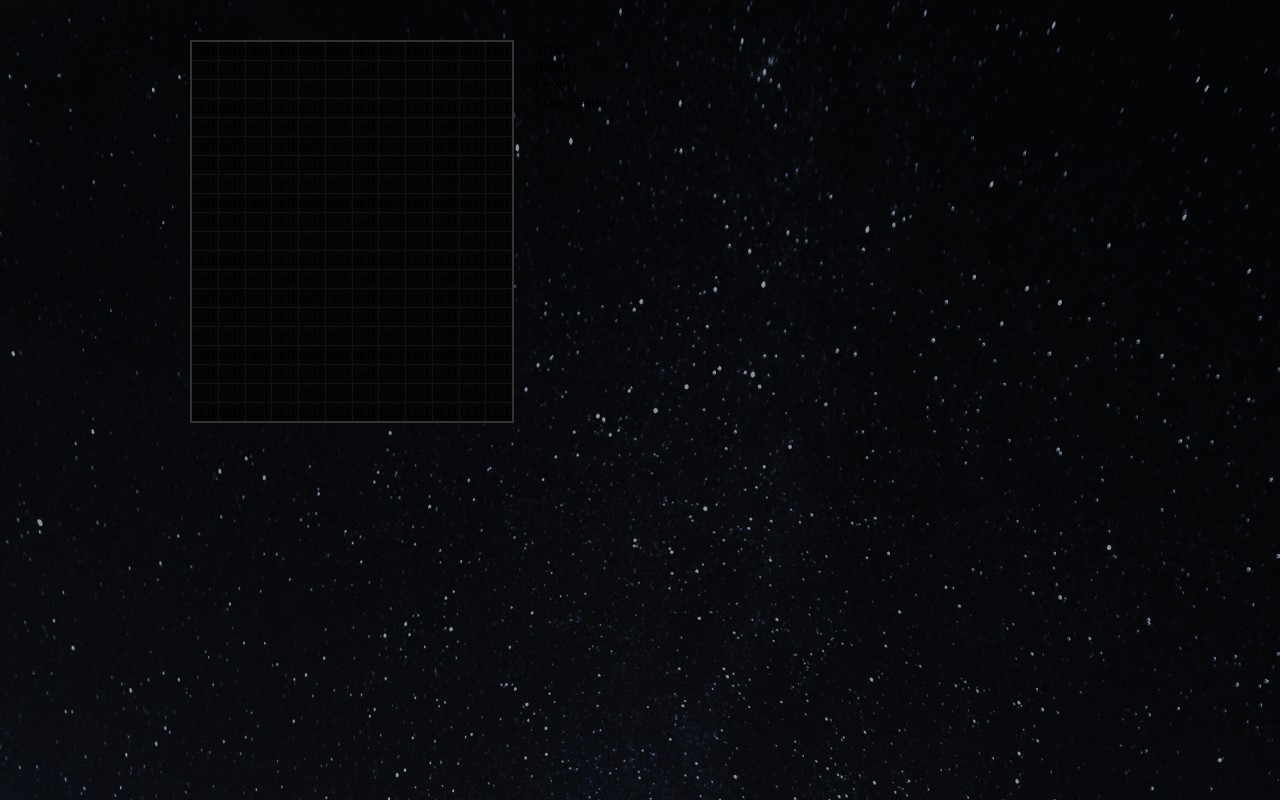
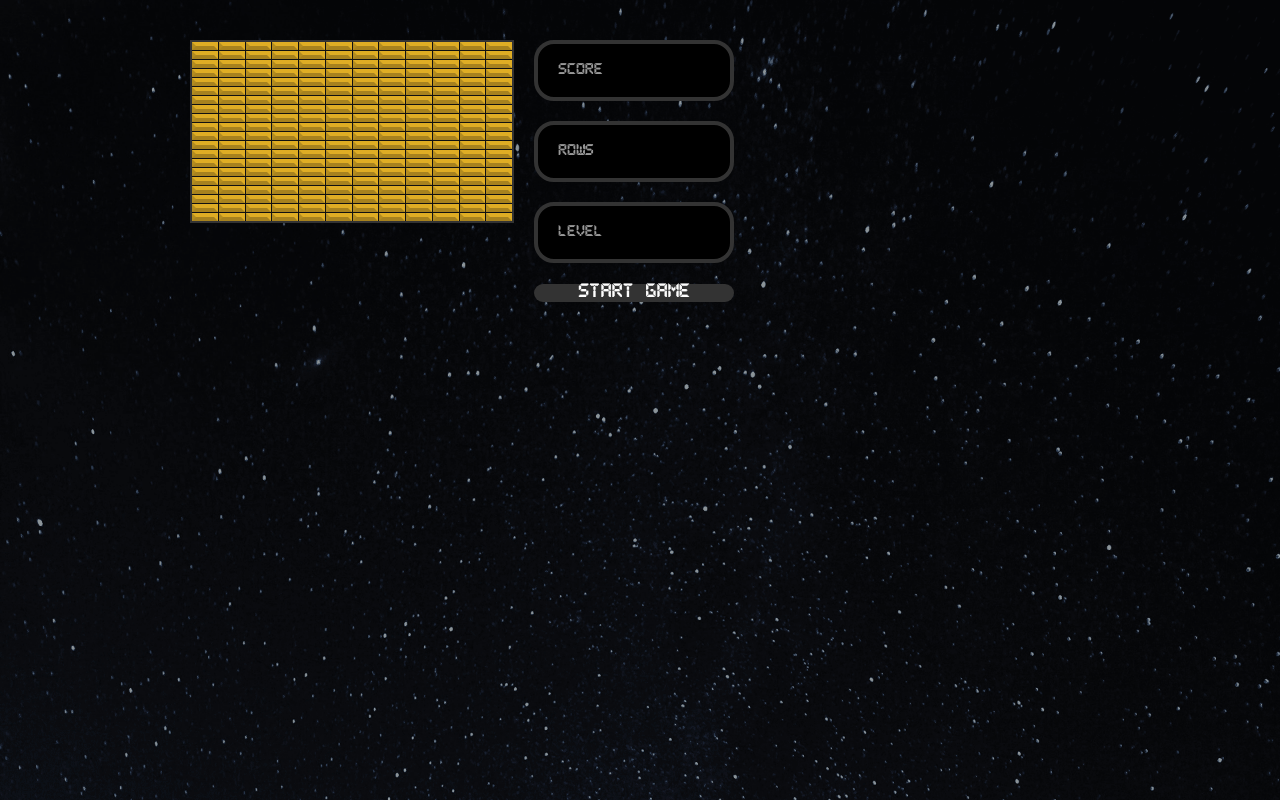
Before and after one commit to jm27/React-Tetris, a React (Create React App) app in the folder game/: page / in a window 1280 px wide. Built offline with nearby package versions, Linux system fonts and the light colour scheme.

Commit message:
Created styled components

```diff
--- a/game/src/components/Cell.js
+++ b/game/src/components/Cell.js
@@ -3,9 +3,7 @@ import { StyledCell } from "./styles/StyledCell";
 import { TETROMINOS } from "../tetrominos";
 
 const Cell = ({ type }) => (
-  <StyledCell color={TETROMINOS[type].color} type={type}>
-    cell
-  </StyledCell>
+  <StyledCell color={TETROMINOS['L'].color} type={'L'}></StyledCell>
 );
 
 export default Cell;
--- a/game/src/components/Display.js
+++ b/game/src/components/Display.js
@@ -1,7 +1,8 @@
-import React from 'react';
+import React from "react";
+import { StyledDisplay } from "./styles/StyledDisplay";
 
-const Display =({gameOver, text}) => (
-    <div>{text}</div>
-)
+const Display = ({ gameOver, text }) => (
+  <StyledDisplay gameOver={gameOver}>{text}</StyledDisplay>
+);
 
-export default Display
+export default Display;
--- a/game/src/components/StartButton.js
+++ b/game/src/components/StartButton.js
@@ -1,5 +1,8 @@
 import React from "react";
+import { StyledStartButton } from "./styles/StyledStartButton";
 
-const StartButton = ({ callback }) => <div> Start Game</div>;
+const StartButton = ({ callback }) => (
+  <StyledStartButton onClick={callback}> Start Game</StyledStartButton>
+);
 
 export default StartButton;
--- /dev/null
+++ b/game/src/components/styles/StyledDisplay.js
@@ -0,0 +1,17 @@
+import styled from 'styled-components';
+
+export const StyledDisplay = styled.div`
+box-sizing: border-box;
+display:flex;
+align-items:center;
+margin: 0 0 20px 0;
+padding: 20px;
+border: 4px solid #333;
+min-height: 20px;
+width:100%;
+border-radius:20px;
+color: ${props=>(props.gameOver?'red':'#999')};
+background: #000;
+font-family: Pixel, Arial, Helvetica, sans-serif;
+font-size: 0.8rem;
+`
--- /dev/null
+++ b/game/src/components/styles/StyledStartButton.js
@@ -0,0 +1,17 @@
+import styled from "styled-components";
+
+export const StyledStartButton = styled.button`
+box-sizing: border-box;
+margin: 0 0 20px 0;
+padding: 20px
+min-height: 20px;
+width:100%;
+border-radius:20px;
+border:none;
+color:white;
+background: #333;
+font-family: Pixel, Arial, Helvetica, sans-serif;
+font-size:1rem;
+outline:none;
+cursor:pointer;
+`;
```
